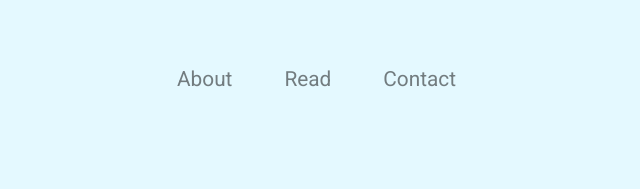
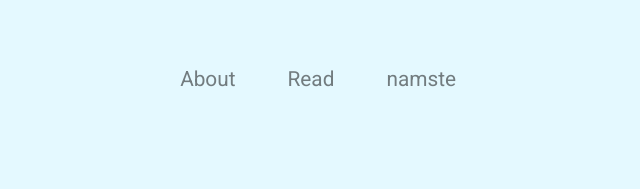
Before and after one commit to rakshitnayak/biw, a plain HTML site: page index.html in a window 1280 px wide. Shown: the top 189 px of the page, 606-1246 px from the left. Drawn offline with nearby package versions, Linux system fonts and the light colour scheme.

```diff
--- a/index.html
+++ b/index.html
@@ -43,7 +43,7 @@
               <a class="nav-link" href="#testimonials">Read</a>
             </li>
             <li class="nav-item">
-              <a class="nav-link" href="#footer">Contact</a>
+              <a class="nav-link" href="#footer">namste</a>
             </li>
           </ul>
         </div>
```
